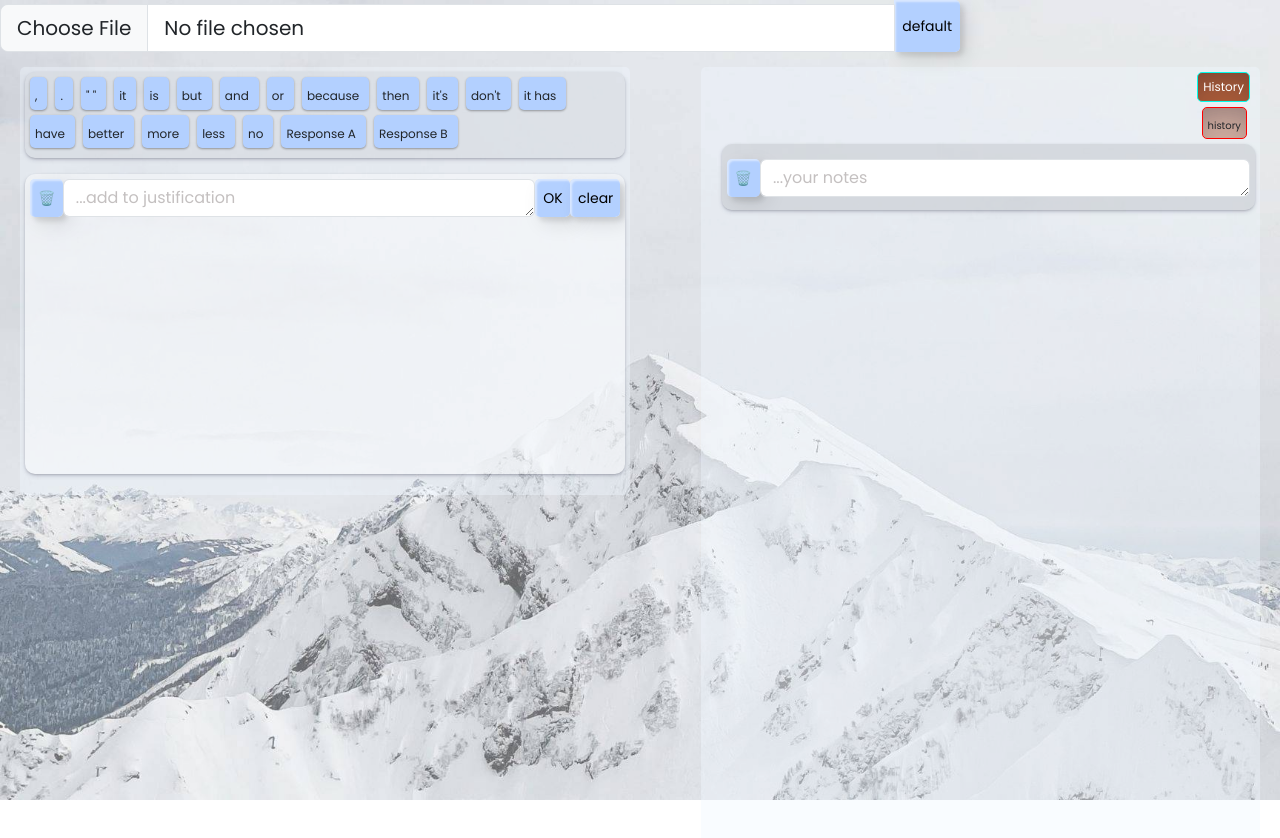
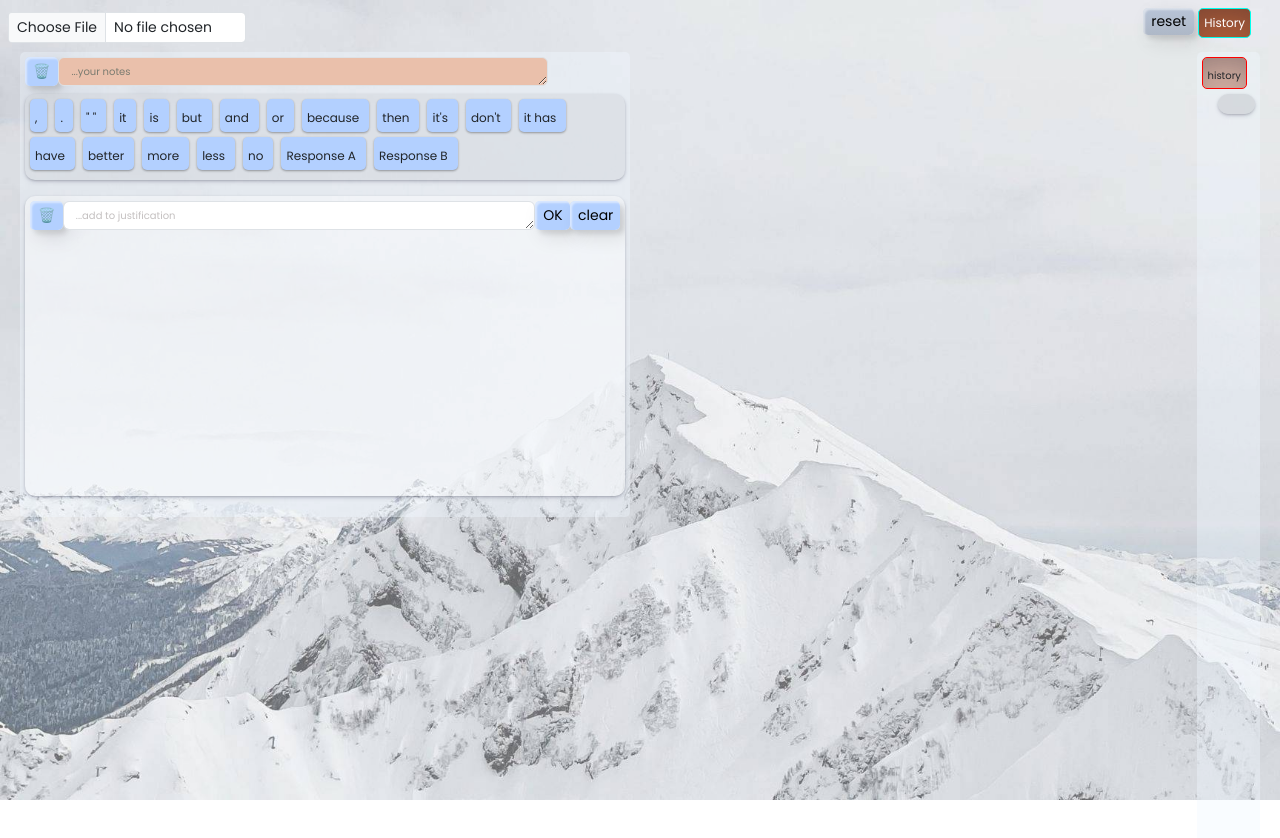
Before and after one commit to Applefox-key/Justification, a React (Create React App) app: page / in a window 1280 px wide. Both pictures are taken after a click on the element "History". Shown: the top 838 px of the page. Built offline with nearby package versions, Linux system fonts and the light colour scheme.

Commit message:
levels blocks have been added, design has been changed, refactoring

```diff
--- a/package.json
+++ b/package.json
@@ -7,9 +7,7 @@
     "@testing-library/react": "^13.4.0",
     "@testing-library/user-event": "^13.5.0",
     "bootstrap": "^5.3.3",
-    "react": "^18.3.1",
     "react-bootstrap": "^2.10.2",
-    "react-dom": "^18.3.1",
     "react-icons": "^5.2.1",
     "react-router-dom": "^6.23.1",
     "react-scripts": "5.0.1",
--- a/src/App.scss
+++ b/src/App.scss
@@ -48,6 +48,13 @@ button {
   pointer-events: none;
 }
 
+textarea.form-control {
+  font-size: 10px;
+}
+
+textarea.form-control::placeholder {
+  color: rgb(196, 192, 192);
+}
 
 
 @media (prefers-reduced-motion: no-preference) {
@@ -82,12 +89,12 @@ button {
 }
 
 .page-body {
-  padding: 15px 20px;
+  padding: 5px 20px;
   max-width: 100vw;
   height: 90vh;
   display: flex;
   flex-direction: column;
-  justify-content: space-between
+  justify-content: space-between;
 }
 
 .un-wrap {
@@ -122,7 +129,22 @@ button {
   display: flex;
   flex-wrap: nowrap;
   align-items: stretch;
-  justify-content: center;
+  justify-content: flex-start;
+
+
+}
+
+.yourNote {
+  textarea.form-control {
+    background: #eac0ab;
+    height: 17px;
+    color: black;
+
+    &::placeholder {
+      color: rgb(122, 123, 112);
+    }
+  }
+
 }
 
 .up-part {
@@ -329,6 +351,27 @@ button {
   box-shadow: rgba(0, 0, 0, 0.12) 0px 1px 3px, rgba(0, 0, 0, 0.24) 0px 1px 2px;
 }
 
+.levels {
+  display: flex;
+  width: 100%;
+
+  .level {
+    position: relative;
+    margin: 5px;
+    font-size: 10px;
+    padding: 6px 8px;
+
+    &:hover {
+      background-color: #2f77ec;
+    }
+  }
+
+  .active {
+    background-color: #0221a0;
+    border: 1px solid #f29d05;
+  }
+}
+
 .partsBtns {
   display: flex;
   flex-wrap: wrap;
@@ -392,6 +435,11 @@ button {
   display: flex;
   justify-content: center;
   align-items: center;
+
+  textarea.form-control {
+    font-size: 16px;
+  }
+
 }
 
 .editbox,
@@ -433,6 +481,12 @@ button {
   height: fit-content;
 }
 
-textarea.form-control::placeholder {
-  color: rgb(196, 192, 192);
+
+
+.resetBtn {
+  // me-2 ms-2 height-fit
+  margin: 0 4px;
+  height: fit-content;
+  background: linear-gradient(0deg, #aeb8c7 0%, #b8c4d7 100%);
+
 }
--- a/src/components/CurrentBtn.jsx
+++ /dev/null
@@ -1,65 +0,0 @@
-import React, { useEffect, useState } from "react";
-import List from "./List";
-import { Button } from "react-bootstrap";
-import { delFromHistory, getHistory } from "../utils/localStorage";
-import StrArea from "./StrArea";
-
-const CurrentBtn = ({
-  currentBtn,
-  toJustif,
-  setCurrBtn,
-  curSection,
-  setCurSection,
-}) => {
-  useEffect(() => {
-    setCurSection(currentBtn.items.length === 1 ? currentBtn.items[0] : null);
-  }, [currentBtn]);
-
-  return (
-    <div className="current-list">
-      <div className="partsBtns-section">
-        {currentBtn.items.map((el, i) => (
-          <div
-            className={
-              curSection && curSection.name === el.name
-                ? "current-item activeEl"
-                : "current-item"
-            }
-            onClick={() => setCurSection(el)}>
-            <div>{el.name}</div>
-          </div>
-          //
-        ))}
-      </div>
-
-      <div className="current-list-body">
-        {" "}
-        <div className="textarea-box mb-2">
-          <StrArea placeholder="...your notes" />
-        </div>
-        {/* {curSection && !!curSection.hint && <List list={curSection.hint} />} */}
-        {curSection &&
-          curSection.items.map((el, i) => (
-            <div className="current-item" onClick={() => toJustif(el)}>
-              <div>{el.en}</div>
-              <div className="ru">{el.ru}</div>
-              {el.level && <div className="level">{el.level}</div>}
-              {currentBtn.name === "history" && (
-                <Button
-                  // className="simpleButton"
-                  onClick={(e) => {
-                    e.stopPropagation();
-                    delFromHistory(i);
-                    setCurrBtn(getHistory());
-                  }}>
-                  x
-                </Button>
-              )}
-            </div>
-          ))}
-      </div>
-    </div>
-  );
-};
-
-export default CurrentBtn;
--- a/src/components/FIleLib.jsx
+++ b/src/components/FileChoose.jsx
@@ -1,19 +1,15 @@
 import React, { useRef } from "react";
-import { useState } from "react";
 import { Form, InputGroup } from "react-bootstrap";
 import { readXlsFile } from "../utils/readXls";
 
-const FileLib = ({ files, setJustparts }) => {
-  const [fileContent, setFileContent] = useState();
+const FileChoose = ({ defaultState }) => {
   const inputFileName = useRef();
   const FileChange = async (e) => {
     try {
-      //   readXlsFile(e.target.files[0], setFileContent);
-
       const data = await readXlsFile(e.target.files[0]);
+      inputFileName.current.value = "";
       console.log(JSON.stringify(data, null, 2));
-      setJustparts([...files, data]);
-      // Выводим результат
+      defaultState(data);
     } catch (error) {
       inputFileName.current.value = "";
 
@@ -24,16 +20,15 @@ const FileLib = ({ files, setJustparts }) => {
     <div>
       <InputGroup className="w-75">
         <Form.Control
-          size="lg"
+          size="sm"
           className="mt-1"
           ref={inputFileName}
           type="file"
           onChange={FileChange}
-        />{" "}
-        <button onClick={() => setJustparts([])}>default</button>
-      </InputGroup>{" "}
+        />
+      </InputGroup>
     </div>
   );
 };
 
-export default FileLib;
+export default FileChoose;
--- /dev/null
+++ b/src/components/FileItems.jsx
@@ -0,0 +1,29 @@
+import React from "react";
+import { Button } from "react-bootstrap";
+import { delFromHistory, getHistory } from "../utils/localStorage";
+
+const FileItems = ({ itemsArr, toJustif, setCurrBtn, currentBtn }) => {
+  return (
+    <>
+      {itemsArr.map((el, i) => (
+        <div className="current-item" onClick={() => toJustif(el)}>
+          <div>{el.en}</div>
+          <div className="ru">{el.ru}</div>
+          {el.level && <div className="level">{el.level}</div>}
+          {currentBtn.name === "history" && (
+            <Button
+              onClick={(e) => {
+                e.stopPropagation();
+                delFromHistory(i);
+                setCurrBtn(getHistory());
+              }}>
+              x
+            </Button>
+          )}
+        </div>
+      ))}
+    </>
+  );
+};
+
+export default FileItems;
--- /dev/null
+++ b/src/components/FileSheets.jsx
@@ -0,0 +1,77 @@
+import React, { useEffect, useState } from "react";
+import FileItems from "./FileItems";
+
+const FileSheets = ({
+  currentBtn,
+  toJustif,
+  setCurrBtn,
+  curSection,
+  setCurSection,
+}) => {
+  const [lev, setLev] = useState(null);
+  useEffect(() => {
+    if (currentBtn === null) return;
+    setLev(null);
+  }, [currentBtn, curSection]);
+  return (
+    <div className="current-list">
+      <div className="partsBtns-section">
+        {currentBtn.items.map((el, i) => (
+          <div
+            className={
+              curSection && curSection.name === el.name
+                ? "current-item activeEl"
+                : "current-item"
+            }
+            onClick={() => setCurSection(el)}>
+            <div>{el.name}</div>
+          </div>
+          //
+        ))}
+      </div>
+      {curSection && !!curSection.levels && !!curSection.levels.length && (
+        <div className="levels">
+          <div
+            className={lev === null ? "level active" : "level"}
+            onClick={(e) => {
+              e.stopPropagation();
+              setLev(null);
+            }}>
+            all
+          </div>
+          {curSection.levels.map((el, i) => (
+            <div
+              className={lev === el ? "level active" : "level"}
+              onClick={(e) => {
+                e.stopPropagation();
+                setLev(el);
+              }}>
+              {el}
+            </div>
+          ))}
+        </div>
+      )}
+
+      <div className="current-list-body">
+        {/* <div className="textarea-box mb-2">
+          <StrArea placeholder="...your notes" />
+        </div> */}
+
+        {curSection && (
+          <FileItems
+            itemsArr={
+              lev === null
+                ? curSection.items
+                : curSection.items.filter((el) => el.level === lev)
+            }
+            toJustif={toJustif}
+            setCurrBtn={setCurrBtn}
+            currentBtn={currentBtn}
+          />
+        )}
+      </div>
+    </div>
+  );
+};
+
+export default FileSheets;
--- a/src/components/FilesList.jsx
+++ b/src/components/FilesList.jsx
@@ -1,9 +1,16 @@
 import React from "react";
 import { getHistory } from "../utils/localStorage";
 
-const FilesList = ({ justparts, currBtn, setCurrBtn }) => {
+const FilesList = ({ justparts, currBtn, setCurrBtn, defaultState }) => {
   return (
     <div className="partsBtns">
+      <button
+        className="resetBtn"
+        onClick={() => {
+          defaultState(null);
+        }}>
+        reset
+      </button>
       {!!justparts.length &&
         justparts.map((el, i) => (
           <div
--- /dev/null
+++ b/src/components/JustifBody.jsx
@@ -0,0 +1,47 @@
+import React from "react";
+
+const JustifBody = ({ justification, setJustification, setEdit }) => {
+  const concatenateEnFields = () => {
+    return justification
+      .map((obj) => obj.en)
+      .reduce((acc, val) => {
+        if (val === "." || val === ",") {
+          return acc + val;
+        }
+        return acc + " " + val;
+      }, "")
+      .trim();
+  };
+  const allJust = concatenateEnFields();
+
+  return (
+    <>
+      <div className="justif-body">
+        {justification.map((el, i) => (
+          <div className="justif-item" onClick={() => setEdit(i)}>
+            {el.en}
+            <button
+              onClick={(e) => {
+                e.stopPropagation();
+                setJustification(
+                  justification.slice(0, i).concat(justification.slice(i + 1))
+                );
+              }}>
+              x
+            </button>
+          </div>
+        ))}
+      </div>
+      {allJust && (
+        <div className="justif-all">
+          {allJust}
+          <button onClick={() => setJustification([{ en: allJust, ru: "" }])}>
+            join
+          </button>
+        </div>
+      )}
+    </>
+  );
+};
+
+export default JustifBody;
--- a/src/components/Justification.jsx
+++ b/src/components/Justification.jsx
@@ -2,21 +2,11 @@ import React, { useState } from "react";
 import EditBox from "./EditBox";
 import { Button } from "react-bootstrap";
 import StrArea from "./StrArea";
-import { toLS } from "../utils/localStorage";
+import JustifBody from "./JustifBody";
 
 const Justification = ({ justification, setJustification }) => {
   const [edit, setEdit] = useState(null);
-  function concatenateEnFields() {
-    return justification
-      .map((obj) => obj.en)
-      .reduce((acc, val) => {
-        if (val === "." || val === ",") {
-          return acc + val;
-        }
-        return acc + " " + val;
-      }, "")
-      .trim();
-  }
+
   const refresh = (txt) => {
     const newVal = [...justification];
     newVal[edit].en = txt;
@@ -24,7 +14,7 @@ const Justification = ({ justification, setJustification }) => {
     setJustification(newVal);
     setEdit(null);
   };
-  const allJust = concatenateEnFields();
+
   return (
     <>
       {edit !== null && (
@@ -40,30 +30,11 @@ const Justification = ({ justification, setJustification }) => {
           />
           <Button onClick={() => setJustification([])}>clear</Button>
         </div>
-        <div className="justif-body">
-          {justification.map((el, i) => (
-            <div className="justif-item" onClick={() => setEdit(i)}>
-              {el.en}
-              <button
-                onClick={(e) => {
-                  e.stopPropagation();
-                  setJustification(
-                    justification.slice(0, i).concat(justification.slice(i + 1))
-                  );
-                }}>
-                x
-              </button>
-            </div>
-          ))}
-        </div>
-        {allJust && (
-          <div className="justif-all">
-            {allJust}
-            <button onClick={() => setJustification([{ en: allJust, ru: "" }])}>
-              join
-            </button>
-          </div>
-        )}
+        <JustifBody
+          justification={justification}
+          setJustification={setJustification}
+          setEdit={setEdit}
+        />
       </div>
     </>
   );
--- a/src/components/MainPage.jsx
+++ b/src/components/MainPage.jsx
@@ -1,10 +1,12 @@
-import React, { useState } from "react";
-import CurrentBtn from "./CurrentBtn";
+import React, { useEffect, useState } from "react";
+import FileSheets from "./FileSheets";
 import Justification from "./Justification";
 import TxtBtns from "./TxtBtns";
 import List from "./List";
-import FileLib from "./FIleLib";
+import FileChoose from "./FileChoose";
 import FilesList from "./FilesList";
+import { getHistory } from "../utils/localStorage";
+import StrArea from "./StrArea";
 
 const MainPage = () => {
   const [justparts, setJustparts] = useState([]);
@@ -14,13 +16,35 @@ const MainPage = () => {
   const toJustif = (el) => {
     setJustification([...justification, el]);
   };
+  const defaultState = (data = null) => {
+    if (data === null) {
+      setJustparts([]);
+      setCurrBtn(getHistory());
+    } else {
+      setJustparts([...justparts, data]);
+    }
+  };
+  useEffect(() => {
+    if (currBtn === null) return;
+    setCurSection(currBtn.items.length === 1 ? currBtn.items[0] : null);
+  }, [currBtn]);
   return (
     <div className="main-page">
-      <FileLib files={justparts} setJustparts={setJustparts} />
-
+      <div className="d-flex pb-1 pt-2 pe-4 ps-2 w-100 justify-content-between">
+        <FileChoose files={justparts} defaultState={defaultState} />
+        <FilesList
+          justparts={justparts}
+          currBtn={currBtn}
+          setCurrBtn={setCurrBtn}
+          defaultState={defaultState}
+        />
+      </div>
       <div className="page-body">
         <div className="up-part">
           <div className="page-part">
+            <div className="textarea-box yourNote mb-2">
+              <StrArea placeholder="...your notes" />
+            </div>
             <TxtBtns toJustif={toJustif} />
             <Justification
               justification={justification}
@@ -29,13 +53,13 @@ const MainPage = () => {
             {curSection && !!curSection.hint && <List list={curSection.hint} />}
           </div>
           <div className="page-part">
-            <FilesList
+            {/* <FilesList
               justparts={justparts}
               currBtn={currBtn}
               setCurrBtn={setCurrBtn}
-            />
+            /> */}
             {currBtn !== null && (
-              <CurrentBtn
+              <FileSheets
                 currentBtn={currBtn}
                 toJustif={toJustif}
                 setCurrBtn={setCurrBtn}
```
Also changed, not shown: src/utils/readXls.js (+6 -2 lines), 1 other file (tests, documents, lock files or other folders).
